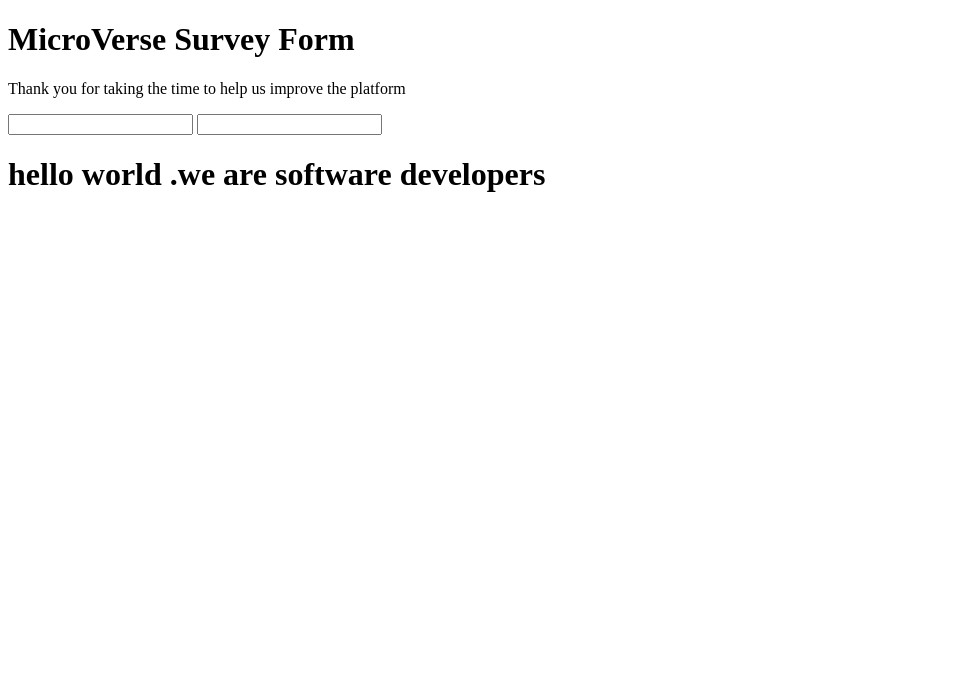
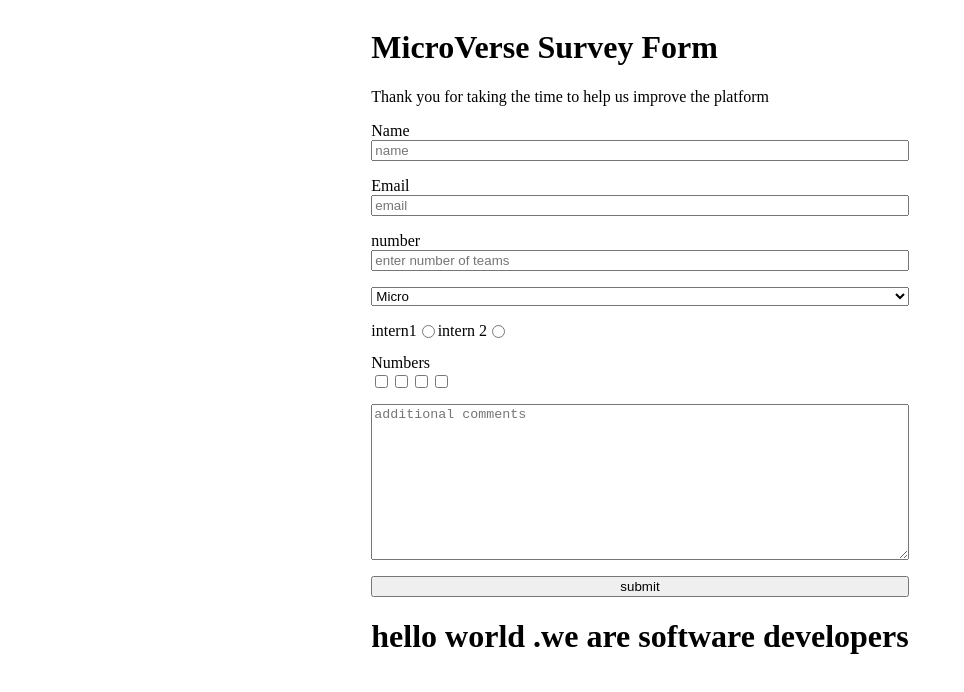
Before and after one commit to rachidinfo/omaidu-rachid---trail, a plain HTML site: page index.html in a window 1280 px wide. Shown: the whole page, without its empty margins (0-964 px from the left). Drawn offline with Linux system fonts and the light colour scheme.

Commit message:
third commit

```diff
--- a/css/style.css
+++ b/css/style.css
@@ -0,0 +1,18 @@
+#survey-form {
+  display: flex;
+  flex-direction: column;
+  width: 100%;
+}
+.wrapper {
+  display: grid;
+  place-items: center;
+}
+.radio,
+.checkers {
+  display: flex;
+}
+input,
+select,
+textarea {
+  margin-bottom: 1rem;
+}
--- a/index.html
+++ b/index.html
@@ -9,16 +9,60 @@
   <body>
     <script src="https://cdn.freecodecamp.org/testable-projects-fcc/v1/bundle.js"></script>
 
+    <div class="wrapper">
+      <div class="content">
         <h1 id="title">MicroVerse Survey Form</h1>
         <p id="description">
           Thank you for taking the time to help us improve the platform
         </p>
         <form action="" id="survey-form">
-      <input type="text" id="name" required />
-      <input type="email" id="email" required />
+          <label for="" id="name-label">Name</label>
+          <input type="text" id="name" required placeholder="name" />
+          <label for="" id="email-label">Email</label>
+          <input type="email" id="email" placeholder="email" required />
+          <label for="" id="number-label">number</label>
+          <input
+            type="number"
+            id="number"
+            min="6"
+            max="10"
+            placeholder="enter number of teams"
+          />
+
+          <select name="" id="dropdown">
+            <option value="">Micro</option>
+            <option value="">Verse</option>
+          </select>
+
+          <div class="radio">
+            <label for="">intern1</label>
+            <input type="radio" name="interns" id="" />
+            <label for="">intern 2</label>
+            <input type="radio" name="interns" id="" />
+          </div>
+
+          <label for="">Numbers</label>
+          <div class="checkers">
+            <input type="checkbox" value="checked" name="" id="" />
+            <input type="checkbox" value="checked" name="" id="" />
+            <input type="checkbox" value="checked" name="" id="" />
+            <input type="checkbox" value="checked" name="" id="" />
+          </div>
+
+          <textarea
+            name=""
+            id=""
+            cols="30"
+            rows="10"
+            placeholder="additional comments"
+          ></textarea>
+
+          <button id="submit">submit</button>
         </form>
 
         <h1>hello world .we are software developers</h1>
+      </div>
+    </div>
 
     <script src="js/index.js"></script>
   </body>
```
Lines whose indentation alone changed are shown as unchanged.
